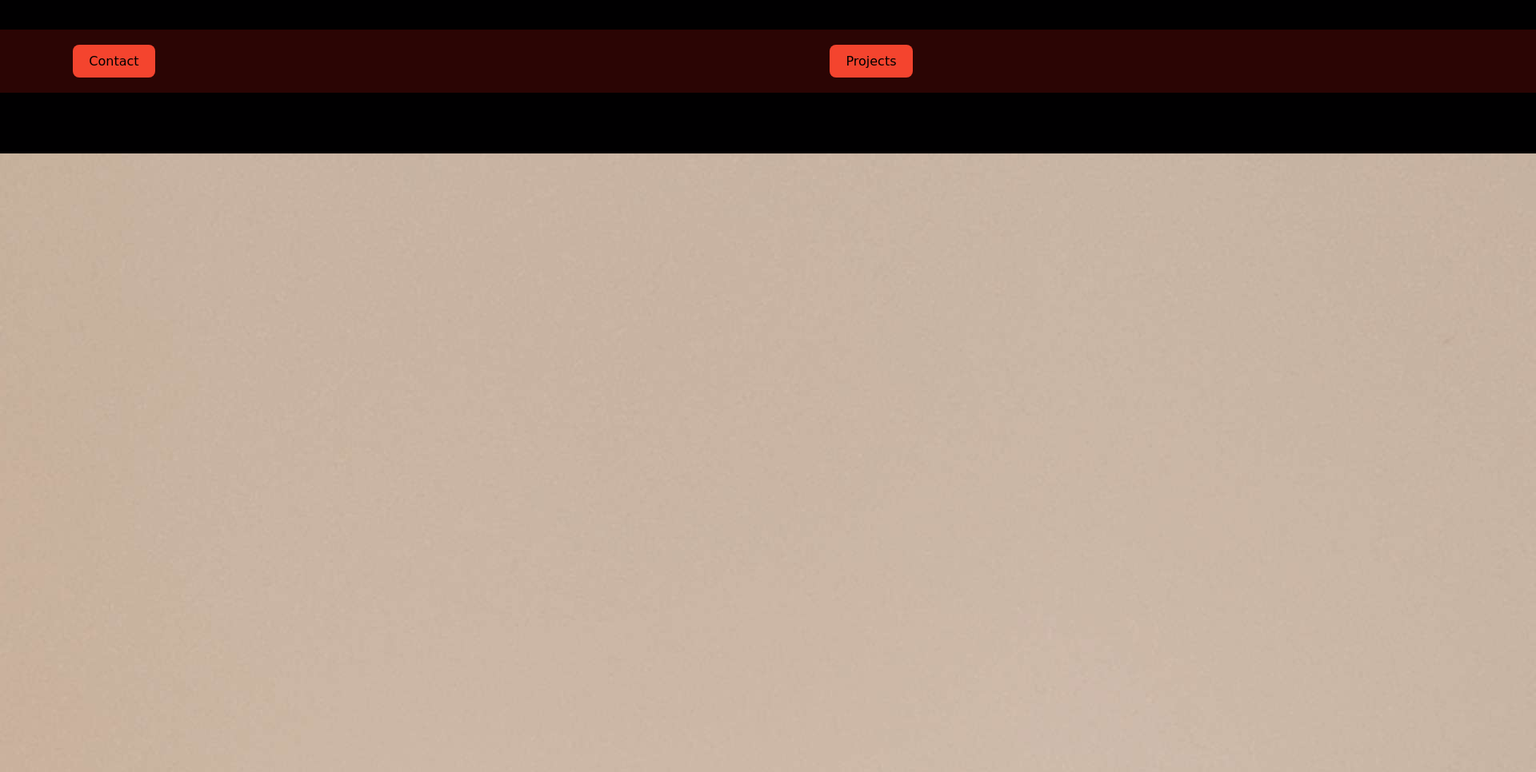
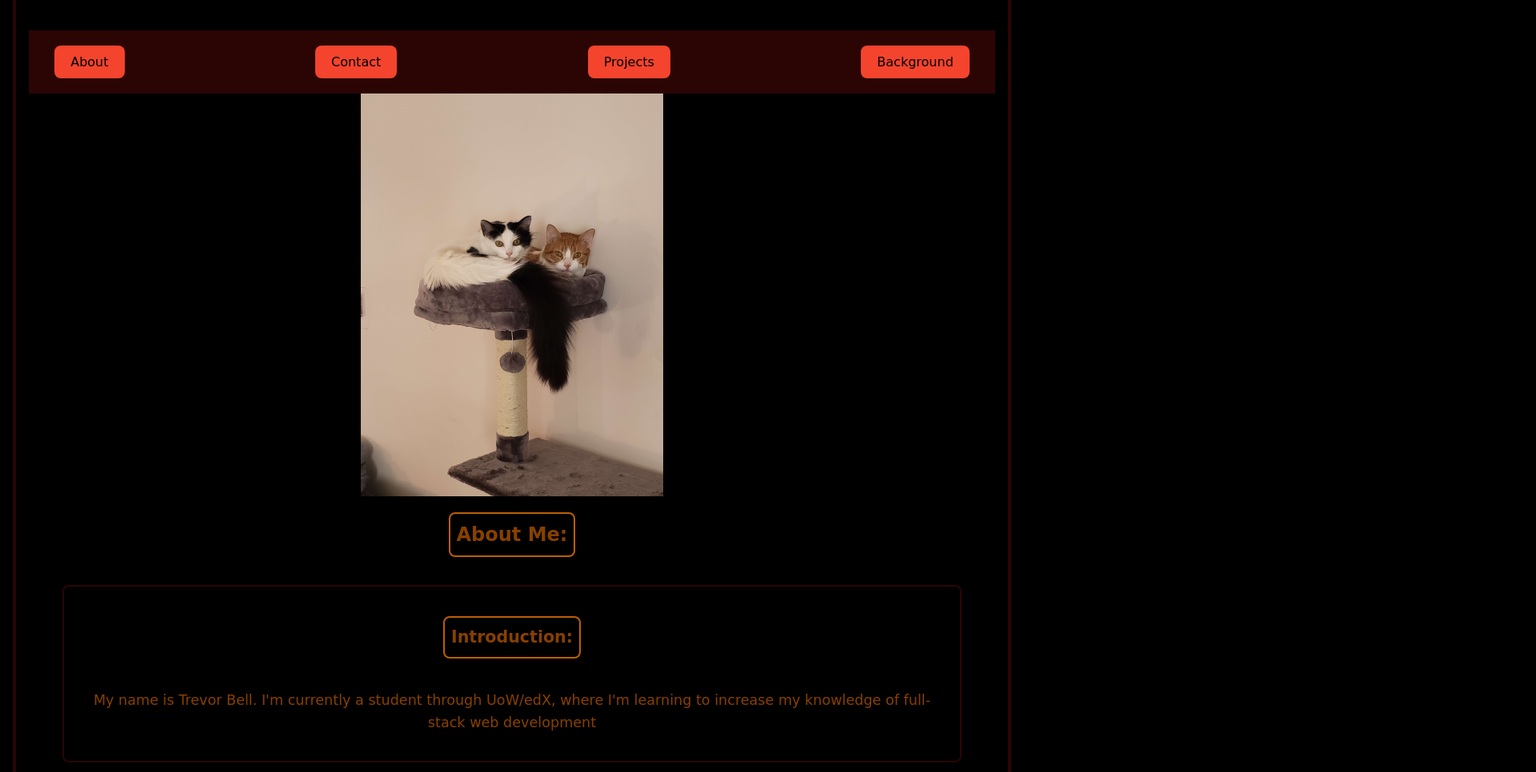
Before and after one commit to Pravus696/myportfolio, a React (Vite) app: page / in a window 1280 px wide. Shown: the part 134-1100 px from the top of the page at 80% size, 1920 px wide, since content can reach past the window. Built offline with nearby package versions, Linux system fonts and the light colour scheme.

Commit message:
styling for about and contact pages completed

```diff
--- a/src/App.css
+++ b/src/App.css
@@ -1,17 +1,16 @@
 :root {
-  font-family: 'Comic Sans MS', cursive, sans-serif;
+  font-family: "Comic Sans MS", cursive, sans-serif;
   line-height: 1.5;
   font-weight: 400;
-    background-color: #2B0504;
+  --background-color2: #2b0504;
   color-scheme: light dark;
   color: rgba(255, 255, 255, 0.87);
   --background-color: #010001;
-    --btn-border-color: #BC5F04;
+  --btn-border-color: #bc5f04;
   --text-color: #874000;
-    /* tbd-color2: #F4442E; */
-
+  --btn-color2: #f4442e;
 }
-/* :root {
+:root {
   --primary-color: #9659f8;
   --hover-color: #aa53f2;
   --shadow-color: #a024f3aa;
@@ -23,37 +22,79 @@
   --segment-border-color: #ddd;
   --segment-text-color: #333;
   --highlight-bg-color: #e0e0e0;
-  } */
-
-  /* #about h2 {
-    border: 2px solid #283593; /* Medium thickness border
-    padding: 0.5rem;           /* Space between text and border
-    display: inline-block;     /* Fit the border around the text
-    border-radius: 8px;        /* Rounded corners for a softer look
-  } */
-
-  /* #about h3 {
-    border: 2px solid #283593; /* Medium thickness border
-    padding: 0.5rem;           /* Space between text and border
-    display: inline-block;     /* Fit the border around the text
-    border-radius: 8px;        /* Rounded corners for a softer look
-  } */
-
-  /* * {
-    box-sizing: border-box;
-    margin: 0;
-    padding: 0;
 }
 
 body {
-    font-family: Inter, system-ui, Avenir, Helvetica, Arial, sans-serif;
-    line-height: 1.5;
-    font-weight: 400;
   background-color: var(--background-color);
-    color: var(--text-color);
 }
 
-  #root {
+ul {
+  text-align:justify;
+  list-style-type: none;
+}
+
+#about {
+  display: flex;
+  flex-direction: column;
+  justify-content: center;
+  align-items: center;
+  text-align: center;
+}
+
+#about img {
+  flex: 1;
+  max-width: 10cm;
+  max-height: 20cm;
+}
+
+#about h2 {
+  flex: 2;
+  border: 2px solid var(--btn-border-color); /* Medium thickness border */
+  padding: 0.5rem; /* Space between text and border */
+  display: inline-block; /* Fit the border around the text */
+  border-radius: 8px; /* Rounded corners for a softer look */
+}
+
+#about h3 {
+  flex: 2;
+  border: 2px solid var(--btn-border-color); /* Medium thickness border */
+  padding: 0.5rem; /* Space between text and border */
+  display: inline-block; /* Fit the border around the text */
+  border-radius: 8px; /* Rounded corners for a softer look */
+}
+
+.about-segment {
+  flex: 2;
+  background-color: var(--background-color);
+  border: 2px solid var(--background-color2);
+  border-radius: 8px;
+  padding: 1rem;
+  margin: 1rem 0;
+  color: var(--text-color);
+  font-size: 1.1rem;
+  line-height: 1.6;
+  width: 90%;
+}
+
+.about-segment p:first-child {
+  font-size: 1.2rem;
+  font-weight: bold;
+}
+
+#contact {
+  display: flex;
+  flex-direction: column;
+  justify-content: center;
+  align-items: center;
+  text-align: center;
+  border: 2px solid var(--btn-border-color);
+  border-radius: 4px;
+  max-width: 20cm;
+  max-height: 20cm;
+  margin: 0 auto; /* This will center the section horizontally */
+}
+
+/*  #root {
     max-width: 1280px;
     margin: 0 auto;
     padding: 2rem;
@@ -130,41 +171,9 @@
     background-position: center;
     color: var(--segment-text-color);
     text-shadow: 2px 2px 4px #000000;
-  }
+  } */
 
-  .card img {
-    display: none;
-  }
 
-  .read-the-docs {
-    color: #888;
-  }
-
-  .about-segment {
-    background-color: var(--highlight-bg-color);
-    border: 1px solid var(--segment-border-color);
-    border-radius: 8px;
-    padding: 1rem;
-    margin: 1rem 0;
-    color: var(--segment-text-color);
-    font-size: 1.1rem;
-    line-height: 1.6;
-  }
-
-  .about-segment p:first-child {
-    font-size: 1.2rem;
-    font-weight: bold;
-  }
-
-  body.dark-theme .about-segment {
-    background-color: #333333;
-    color: #f0f0f0;
-  }
-
-  body.dark-theme .projects-segment {
-    background-color: #333333;
-    color: #f0f0f0;
-  } */
 
 /* Tablet and larger screens */
 /* @media (min-width: 600px) {
--- a/src/components/About.jsx
+++ b/src/components/About.jsx
@@ -1,8 +1,8 @@
 const About = () => {
   return (
     <section id="about">
+      <img src="src\assets\mycatsavatar.jpg" alt="Developer Cat Avatar" />
       <h2>About Me:</h2>
-      <img src="src\assets\mycatsavatar.jpg" alt="Developer Cat Avatar" />
       <div class="about-segment">
         <h3>Introduction:</h3>
         <p>
--- a/src/index.css
+++ b/src/index.css
@@ -34,7 +34,7 @@ body {
   color: var(--text-color);
   min-height: 90vh;
   min-width: 90vw;
-  border: solid var(--background-color2);
+  border: 4px solid var(--background-color2);
 }
 #header h1 {
   font-size: 3.2em;
```
Also changed, not shown: 1 other file (tests, documents, lock files or other folders). Lines whose indentation alone changed are shown as unchanged.
